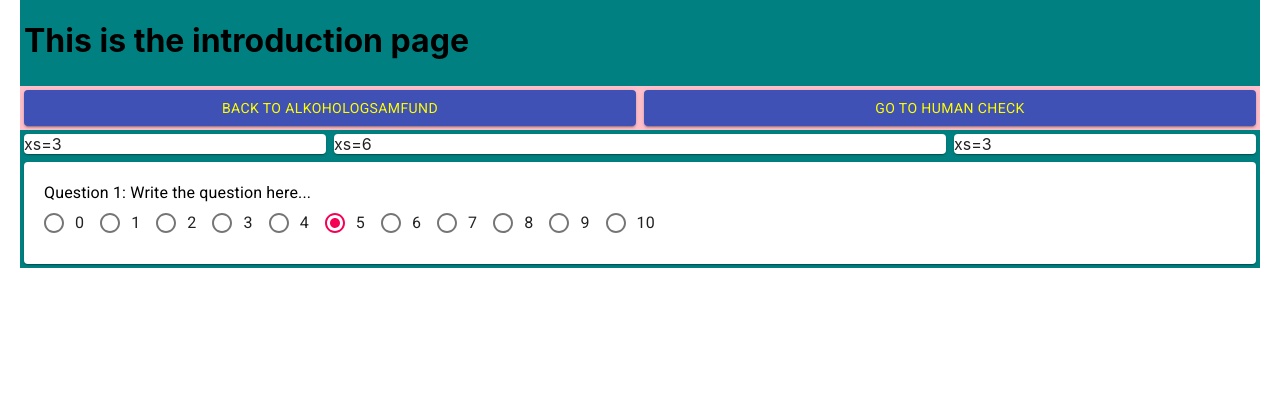
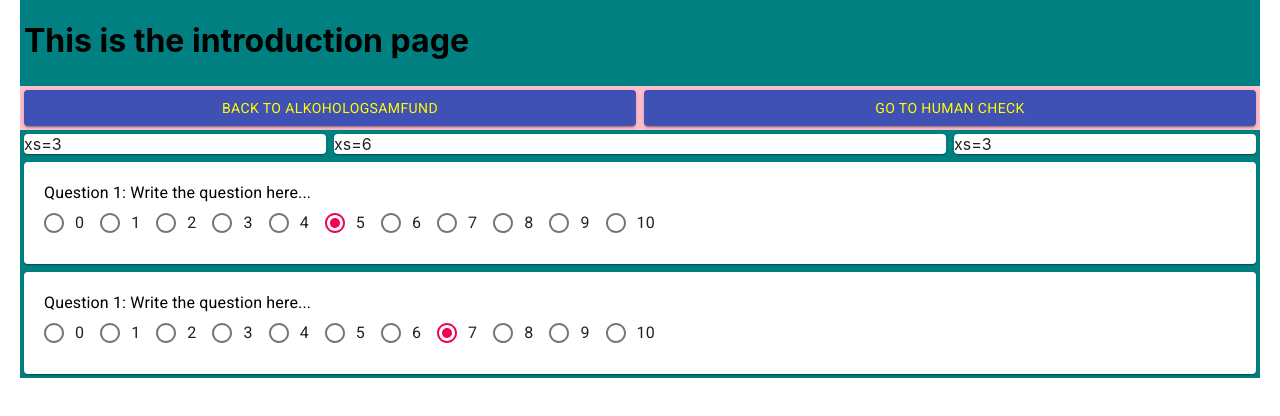
Before and after one commit to rubenbaskaran/ReactSurveyWebsite, a React (Create React App) app: page / in a window 1280 px wide. Shown: the top 416 px of the page. Built offline with nearby package versions, Linux system fonts and the light colour scheme.

Commit message:
moved ratingscale component to seperate file

```diff
--- a/src/components/introduction/index.js
+++ b/src/components/introduction/index.js
@@ -10,6 +10,7 @@ import {
   Radio,
 } from "@material-ui/core";
 import { makeStyles } from "@material-ui/core/styles";
+import RatingScale from "../questionTypes";
 
 const useStyles = makeStyles({
   grid: {
@@ -99,6 +100,9 @@ function Introduction() {
               </RadioGroup>
             </Paper>
           </Grid>
+          <Grid item xs={12}>
+            <RatingScale />
+          </Grid>
         </Grid>
       </Container>
     </div>
--- /dev/null
+++ b/src/components/questionTypes/index.js
@@ -0,0 +1,53 @@
+import React from "react";
+import {
+  Paper,
+  FormLabel,
+  RadioGroup,
+  FormControlLabel,
+  Radio,
+} from "@material-ui/core";
+
+import { makeStyles } from "@material-ui/core/styles";
+
+const useStyles = makeStyles({
+  ratingScale: {
+    padding: 20,
+  },
+  question: {
+    color: "black",
+  },
+});
+
+const handleChange = (event) => {
+  console.log(event.target.value);
+};
+
+function RatingScale() {
+  const classes = useStyles();
+  const [rating] = React.useState(7);
+
+  return (
+    <Paper className={classes.ratingScale}>
+      <FormLabel className={classes.question}>
+        Question 1: Write the question here...
+      </FormLabel>
+      <RadioGroup
+        name="questionOne"
+        value={rating.toString()}
+        onChange={handleChange}
+        row
+      >
+        {[0, 1, 2, 3, 4, 5, 6, 7, 8, 9, 10].map((value) => (
+          <FormControlLabel
+            key={value}
+            value={value.toString()}
+            control={<Radio />}
+            label={value.toString()}
+          />
+        ))}
+      </RadioGroup>
+    </Paper>
+  );
+}
+
+export default RatingScale;
```
